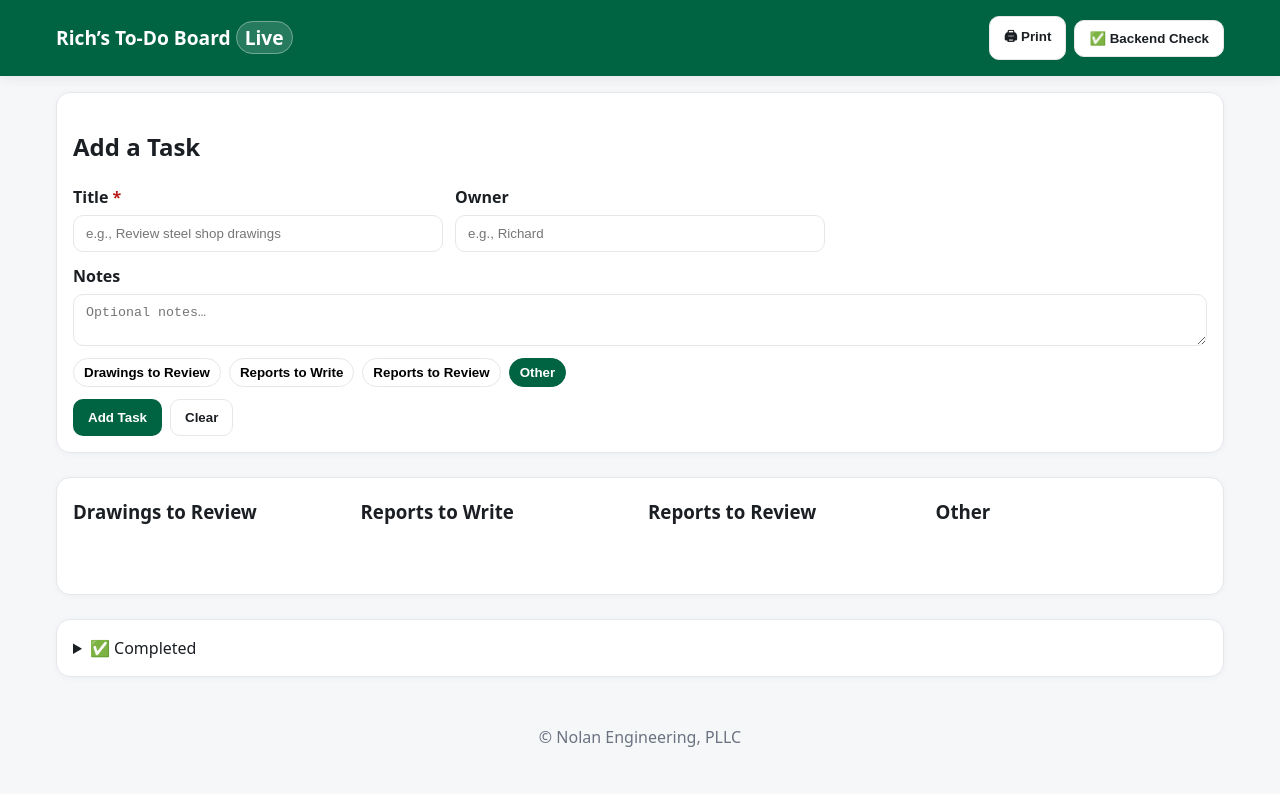
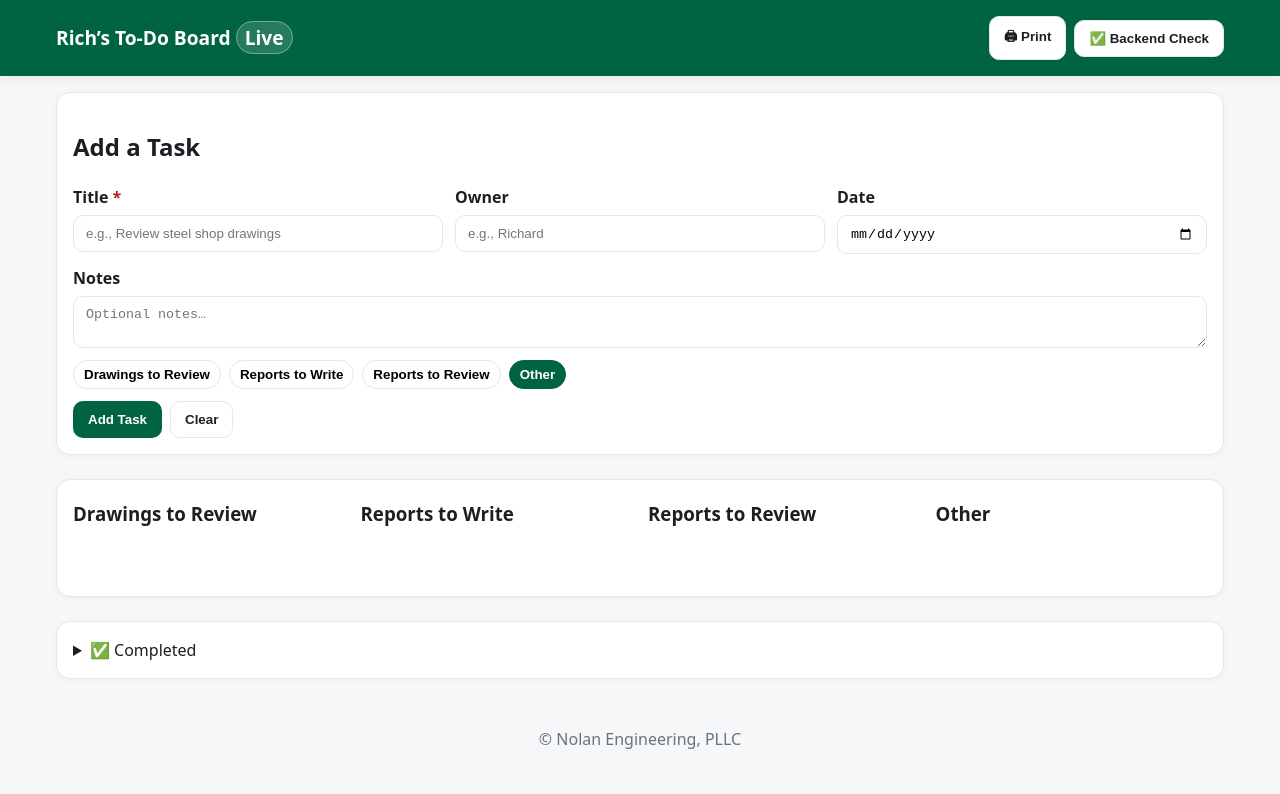
Before and after one commit to nolanengineeringpllc/rich-todo-static, a plain HTML site: page index.html in a window 1280 px wide. Drawn offline with Linux system fonts and the light colour scheme; no server answers.

Commit message:
Update index.html

```diff
--- a/index.html
+++ b/index.html
@@ -31,6 +31,12 @@
         <label class="field">
           <span class="label">Owner</span>
           <input id="owner" type="text" placeholder="e.g., Richard" />
+        </label>
+
+        <!-- NEW: Manual Date -->
+        <label class="field">
+          <span class="label">Date</span>
+          <input id="addedDate" type="date" />
         </label>
 
         <!-- Hidden category value (chips below will set this) -->
```
